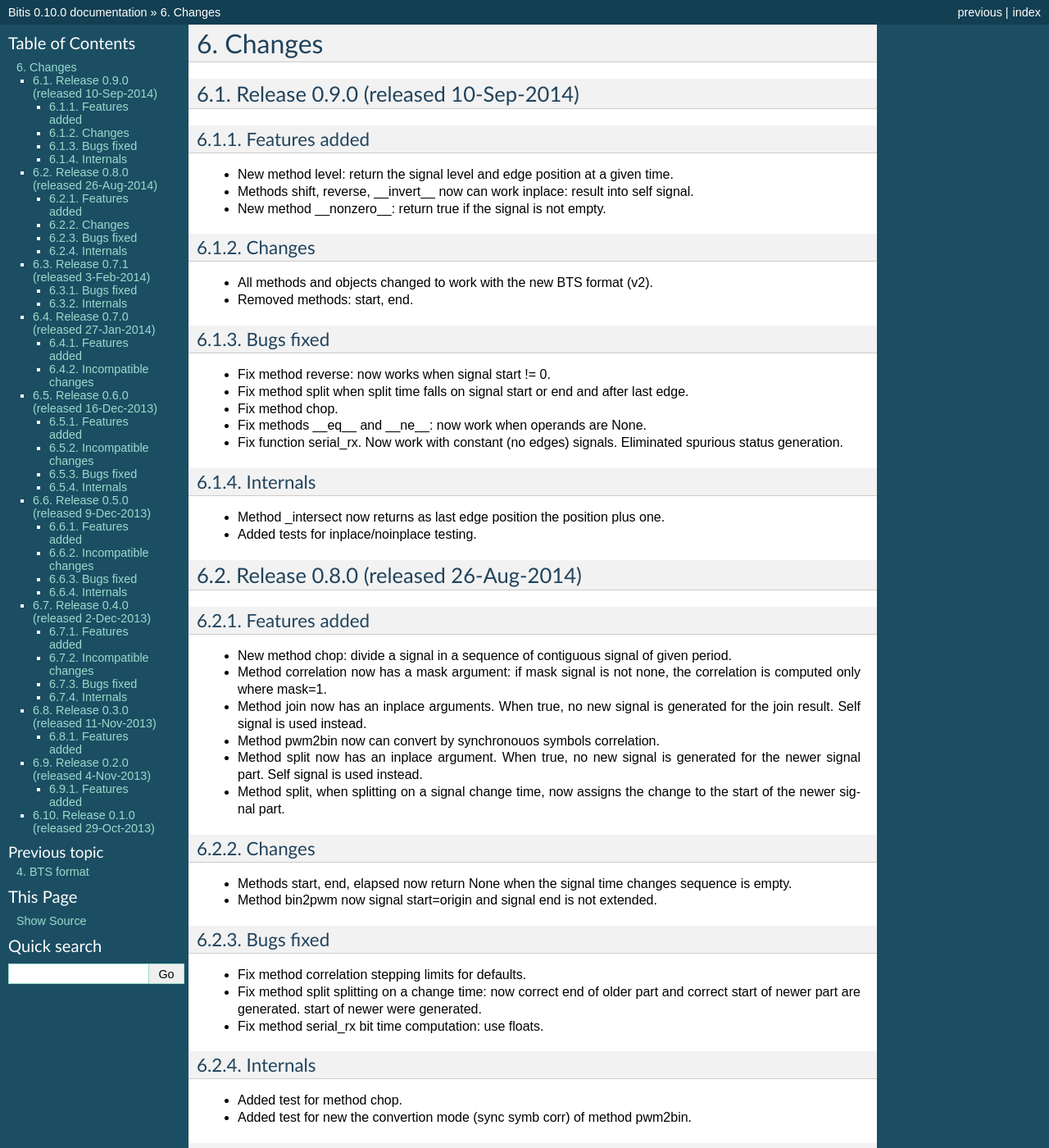
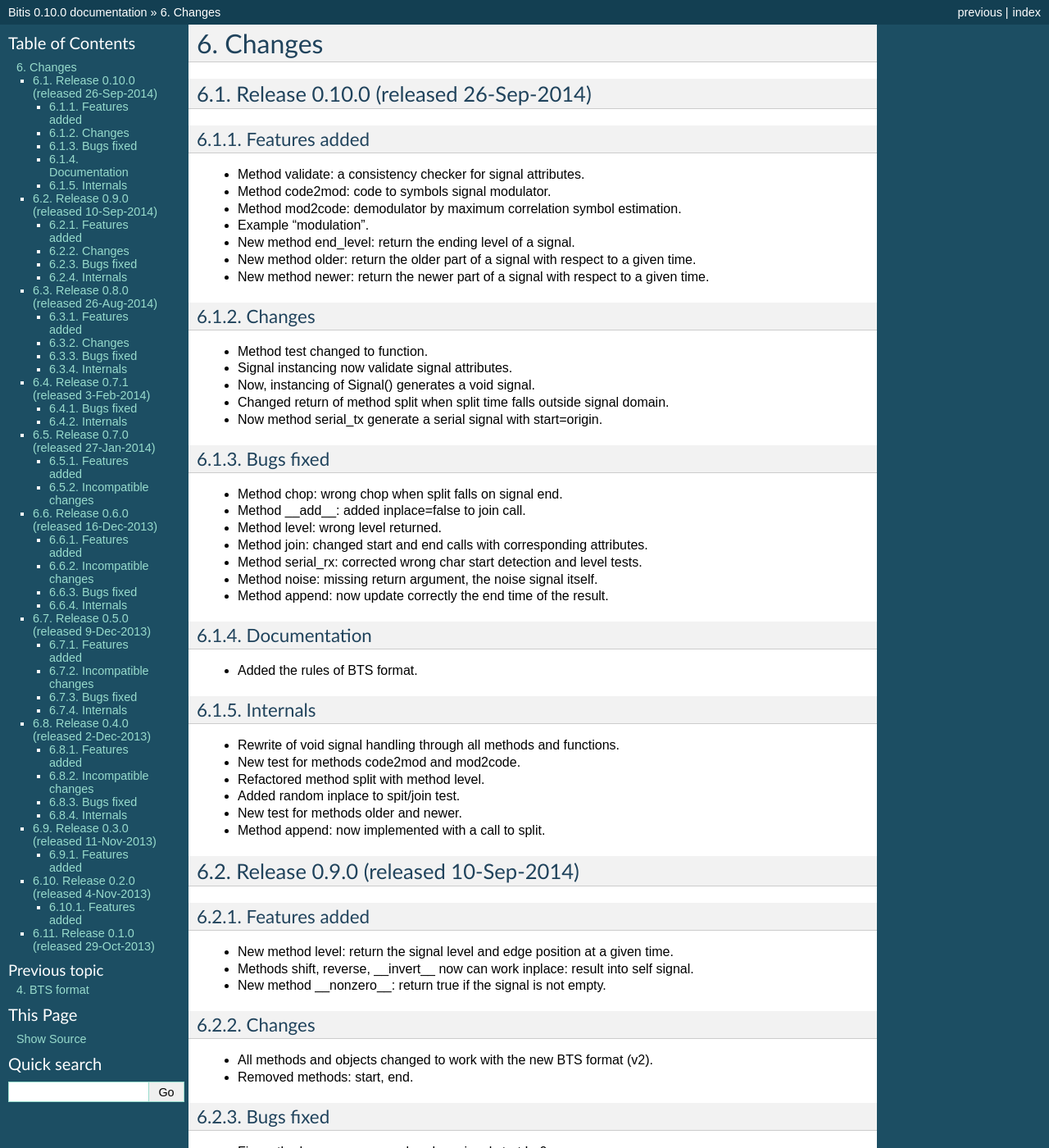
Before and after one commit to INRIM/bitis, a Sphinx documentation site: the page built from doc/changelog.rst, in a window 1280 px wide and 1400 px high. Shown: the whole window at 82% size. Built offline with Sphinx 7.4.7, drawn with Linux system fonts in a browser that asks for light colours; some of the changed text lies outside the part shown.

Commit message:
Documentation update.

```diff
--- a/doc/btsformat.rst
+++ b/doc/btsformat.rst
@@ -21,7 +21,7 @@
 **Start time**
 
 The start time of the signal. Before this time, the signal is not defined.
-When it is none, the signal is considered empty or equivalent to none.
+When it is none, the signal is considered void.
 
 **Edges times**
 
@@ -37,7 +37,7 @@
 
 The end time of the signal. After this time, the signal is not defined.
 The end time must be greater than the start time.
-May be none.
+May be none when start is none.
 
 **Start level**
 
--- a/doc/changelog.rst
+++ b/doc/changelog.rst
@@ -1,8 +1,60 @@
 Changes
 *******
 
+Release 0.10.0 (released 26-Sep-2014)
+=====================================
+
+Features added
+--------------
+
+* Method validate: a consistency checker for signal attributes.
+* Method code2mod: code to symbols signal modulator.
+* Method mod2code: demodulator by maximum correlation symbol estimation.
+* Example "modulation".
+* New method end_level: return the ending level of a signal.
+* New method older: return the older part of a signal with respect to a given
+  time.
+* New method newer: return the newer part of a signal with respect to a given
+  time.
+
+Changes
+-------
+
+* Method test changed to function.
+* Signal instancing now validate signal attributes.
+* Now, instancing of Signal() generates a void signal.
+* Changed return of method split when split time falls outside signal domain.
+* Now method serial_tx generate a serial signal with start=origin.
+
+Bugs fixed
+----------
+
+* Method chop: wrong chop when split falls on signal end.
+* Method __add__: added inplace=false to join call.
+* Method level: wrong level returned.
+* Method join: changed start and end calls with corresponding attributes.
+* Method serial_rx: corrected wrong char start detection and level tests.
+* Method noise: missing return argument, the noise signal itself.
+* Method append: now update correctly the end time of the result.
+
+Documentation
+-------------
+
+* Added the rules of BTS format.
+
+Internals
+---------
+
+* Rewrite of void signal handling through all methods and functions.
+* New test for methods code2mod and mod2code.
+* Refactored method split with method level.
+* Added random inplace to spit/join test.
+* New test for methods older and newer.
+* Method append: now implemented with a call to split.
+
+
 Release 0.9.0 (released 10-Sep-2014)
-===================================
+====================================
 
 Features added
 --------------
```
